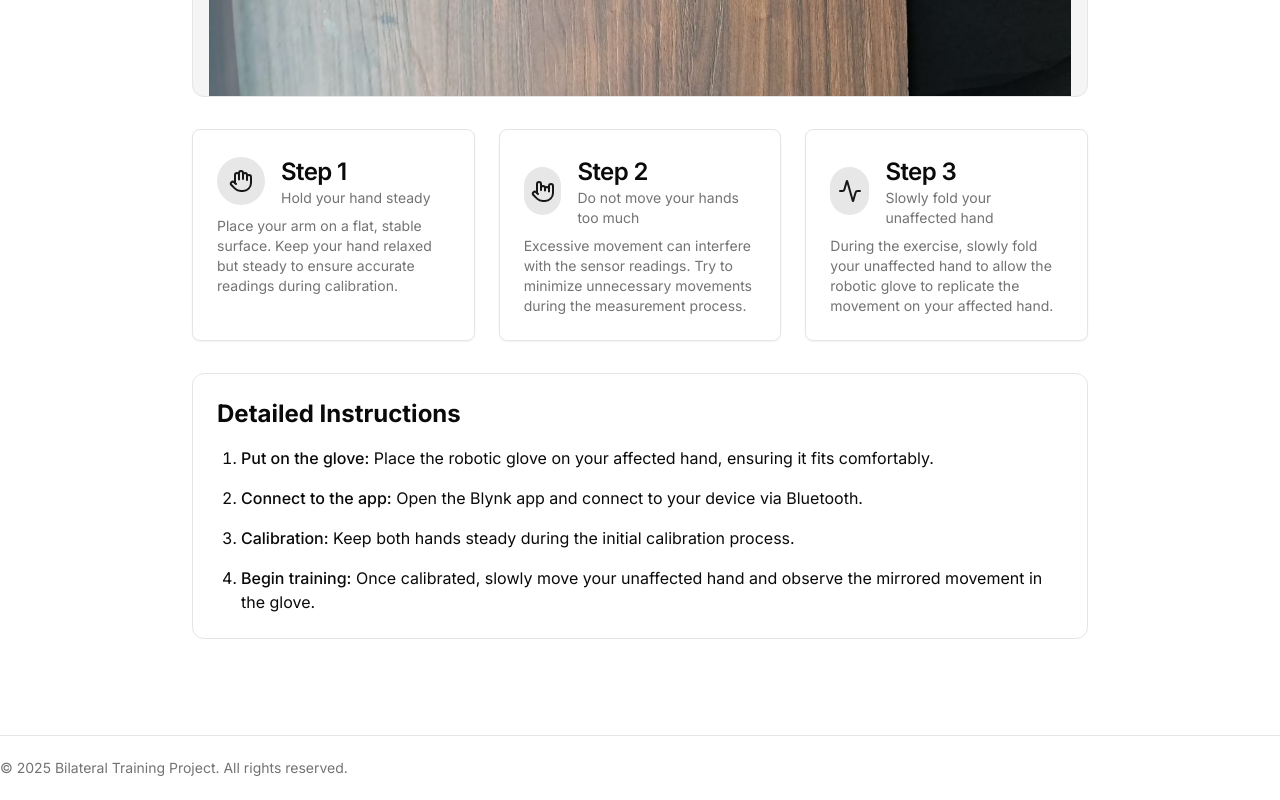
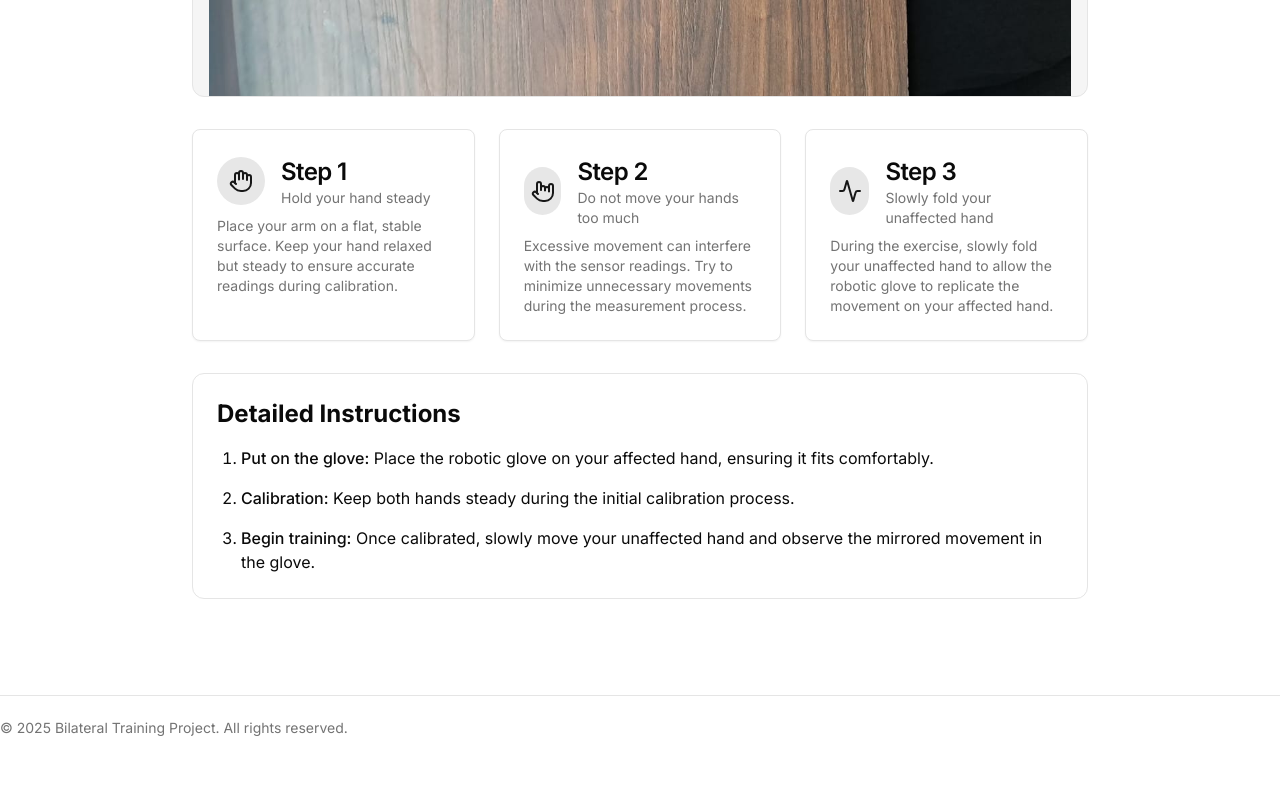
Before and after one commit to RohitAnish1/physio-track2, a Next.js app: page /instructions in a window 1280 px wide. Shown: the part 712-1512 px from the top of the page. After the commit the page ends 1472 px from the top, so only its background shows below. Built offline with nearby package versions, Linux system fonts and the light colour scheme.

Commit message:
changed instructions

```diff
--- a/app/instructions/page.tsx
+++ b/app/instructions/page.tsx
@@ -94,10 +94,6 @@ export default function InstructionsPage() {
               ensuring it fits comfortably.
             </li>
             <li className="text-base">
-              <span className="font-medium">Connect to the app:</span> Open the Blynk app and connect to your device via
-              Bluetooth.
-            </li>
-            <li className="text-base">
               <span className="font-medium">Calibration:</span> Keep both hands steady during the initial calibration
               process.
             </li>
```
